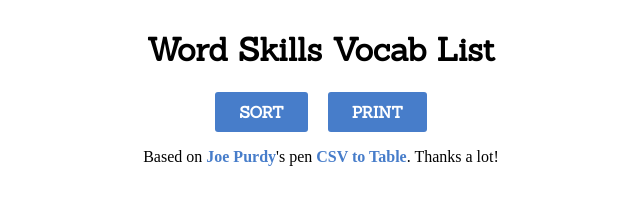
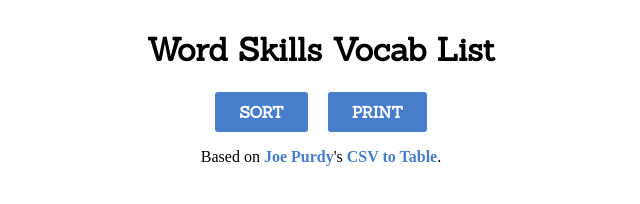
Before and after one commit to kinoras/word-skills-vocab-list, a plain HTML site: page index.html in a window 1280 px wide. Shown: the whole page, without its empty margins (319-959 px from the left). Drawn offline with nearby package versions, Linux system fonts and the light colour scheme; no server answers.

Commit message:
Update index.html

```diff
--- a/index.html
+++ b/index.html
@@ -22,7 +22,7 @@
     <button id="sort-btn">SORT</button>
     <button id="print-btn">PRINT</button>
   </div>
-<p>Based on <a href="https://codepen.io/joepurdy/">Joe Purdy</a>'s pen <a href="https://codepen.io/joepurdy/pen/KdEXmm">CSV to Table</a>. Thanks a lot!</p>
+<p>Based on <a href="https://codepen.io/joepurdy/">Joe Purdy</a>'s <a href="https://codepen.io/joepurdy/pen/KdEXmm">CSV to Table</a>.</p>
 </div>
 <div id="table-container"></div>
   <script src='https://cdnjs.cloudflare.com/ajax/libs/jquery/2.1.3/jquery.min.js'></script>
```
